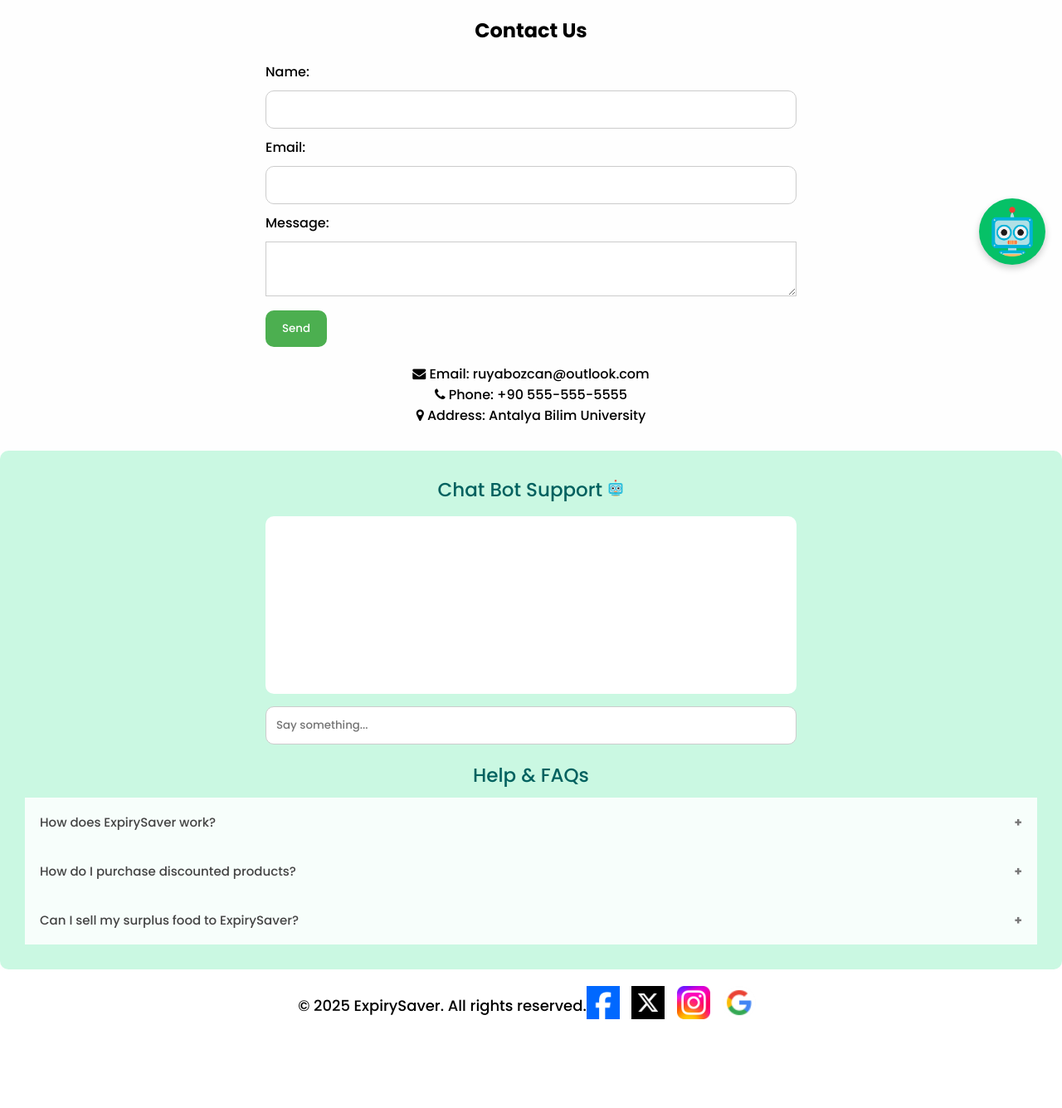
After one commit to ruyabozcan/ExpirySaver, a PHP site: page /feedback.php in a window 1280 px wide. The commit adds this page. Shown: the part 401-1736 px from the top of the page at 83% size. Run offline with PHP 8.4, Linux system fonts and the light colour scheme.

Commit message:
fewww changessss

```diff
--- /dev/null
+++ b/feedback.php
@@ -0,0 +1,85 @@
+<?php include('header.php'); ?>
+
+<!-- Cover Section -->
+<section class="cover"></section>
+
+<!-- Heading Section -->
+<p class="heading" style="margin: 20px; font-size: 24px; font-weight: bold; text-align: center;">Contact Us</p>
+
+<!-- Contact Form Section -->
+<div class="contact-form">
+    <form action="feedback.php" method="post">
+        <!-- Name Input -->
+        <label for="name">Name:</label>
+        <input type="text" id="name" name="name" required>
+
+        <!-- Email Input -->
+        <label for="email">Email:</label>
+        <input type="email" id="email" name="email" required>
+
+        <!-- Message Textarea -->
+        <label for="message">Message:</label>
+        <textarea id="message" name="message" required></textarea>
+
+        <!-- Submit Button -->
+        <input type="submit" value="Send" name="send">
+    </form>
+</div>
+
+<!-- Contact Info Section -->
+<div class="contact-info">
+    <p><i class="fa fa-envelope"></i> Email: ruyabozcan@outlook.com</p>
+    <p><i class="fa fa-phone"></i> Phone: +90 555-555-5555</p>
+    <p><i class="fa fa-map-marker"></i> Address: Antalya Bilim University</p>
+</div>
+
+<!-- Chatbot Section -->
+<div class="chatbot" style="padding: 30px; background-color: rgba(151, 243, 199, 0.5); border-radius: 10px; margin-top: 30px;">
+    <p style="font-size: 23px; text-align: center; color: #00615f;">Chat Bot Support <img src="bot-mini.png" alt="" height="20"></p>
+
+    <!-- Chat Container -->
+    <div id="container" class="container">
+        <div id="chat" class="chat">
+            <div id="messages" class="messages"></div>
+            <input id="input" type="text" placeholder="Say something..." autocomplete="off" />
+        </div>
+    </div>
+
+    <!-- Help & FAQ Section -->
+    <div class="help">
+        <p style="font-size: 23px; text-align: center; padding: 10px; color: #00615f;">Help & FAQs</p>
+
+        <!-- FAQ Accordion -->
+        <button class="accordion">How does ExpirySaver work?</button>
+        <div class="panel">
+            <p>ExpirySaver connects consumers with local stores offering discounted food products that are nearing their expiration dates. You can save money while reducing food waste by purchasing these products at a lower price.</p>
+        </div>
+
+        <button class="accordion">How do I purchase discounted products?</button>
+        <div class="panel">
+            <p>1) Browse the available products on the ExpirySaver platform.</p>
+            <p>2) Select the items you want to buy, which are nearing their expiration dates.</p>
+            <p>3) Complete the purchase and pick up your discounted food items from the store.</p>
+        </div>
+
+        <button class="accordion">Can I sell my surplus food to ExpirySaver?</button>
+        <div class="panel">
+            <p style="padding: 10px;">Yes, stores and restaurants can list surplus food products on ExpirySaver for consumers to purchase. You can register as a seller on the platform and start offering discounted products to help reduce food waste.</p>
+        </div>
+    </div>
+</div>
+
+<!-- Footer -->
+<?php include('footer.php'); ?>
+
+<!-- FAQ Accordion Script -->
+<script>
+    // Toggle accordion panels on click
+    document.querySelectorAll(".accordion").forEach(button => {
+        button.addEventListener("click", function () {
+            this.classList.toggle("active");
+            let panel = this.nextElementSibling;
+            panel.style.maxHeight = panel.style.maxHeight ? null : panel.scrollHeight + "px";
+        });
+    });
+</script>
--- a/header.php
+++ b/header.php
@@ -46,4 +46,10 @@
     header {
         position: fixed;
     }
+
+
+    .nav-bar ul li a{
+    text-decoration: none;
+
+  }
 </style>
```
Also changed, not shown: contact.php (line endings or trailing spaces).
